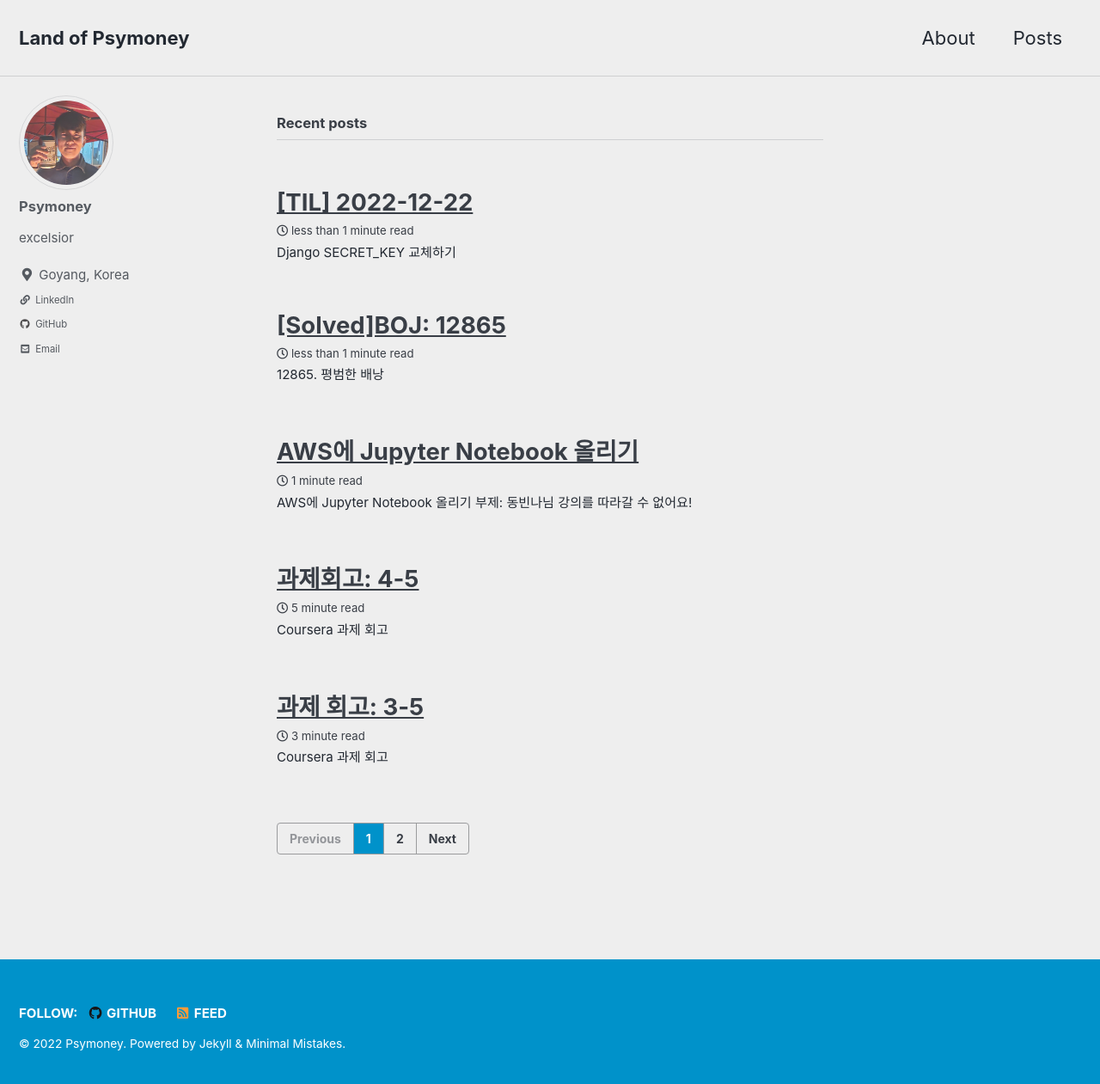
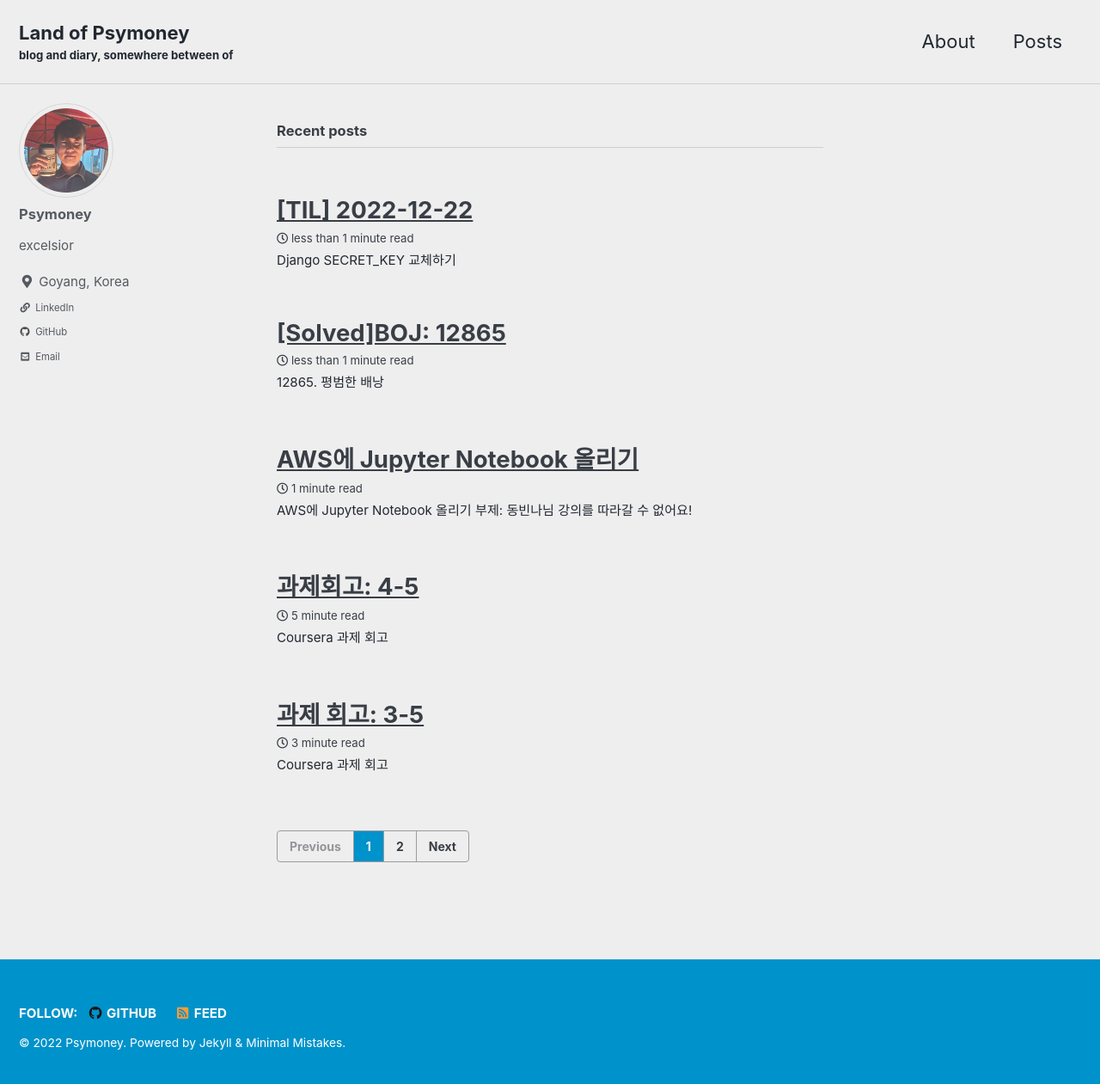
Before and after one commit to psymoney/psymoney.github.io, a Jekyll site: the page built from index.html, in a window 1280 px wide and 1268 px high. Shown: the top 1261 px of the window at 86% size. Built offline with Jekyll 4.4.1, drawn with Linux system fonts in a browser that asks for light colours; cached includes are drawn as plain includes; the list of posts is cut into pages by our own code.

Commit message:
Update _config.yml

```diff
--- a/_config.yml
+++ b/_config.yml
@@ -18,7 +18,7 @@ minimal_mistakes_skin    : "air" # "air", "aqua", "contrast", "dark", "dirt", "n
 locale                   : "en-US"
 title                    : "Land of Psymoney"
 title_separator          : "-"
-subtitle                 : # site tagline that appears below site title in masthead
+subtitle                 : "blog and diary, somewhere between of"
 name                     : "Psymoney"
 description              : "blog and diary, somewhere between of"
 url                      : "https://psymoney.github.io"
```
